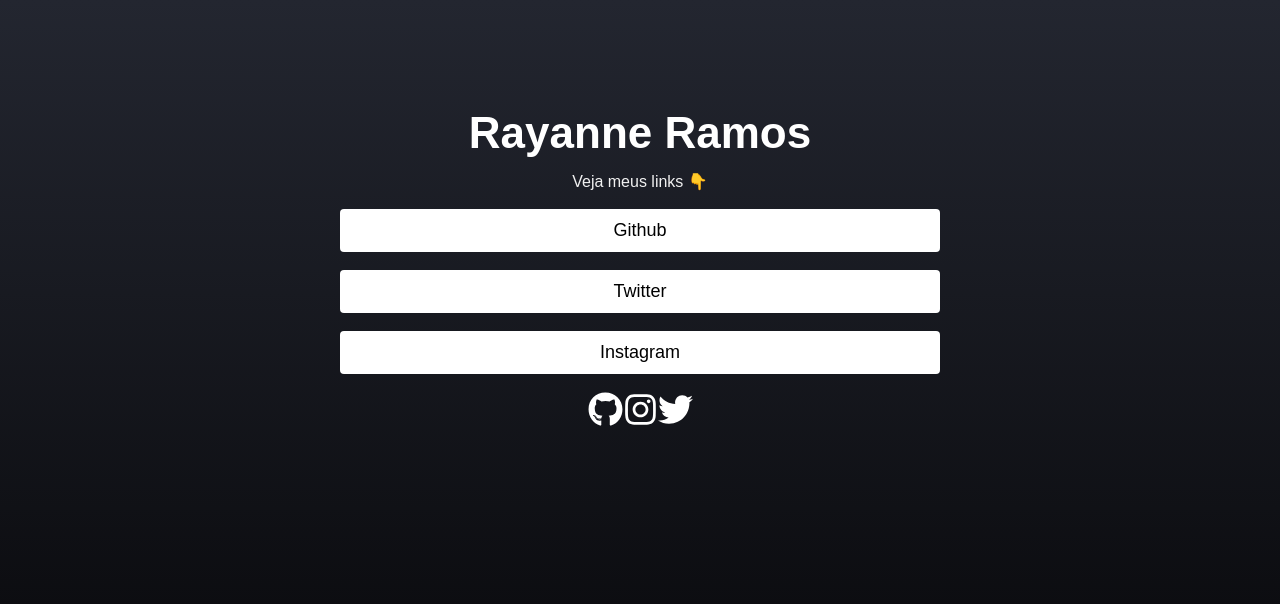
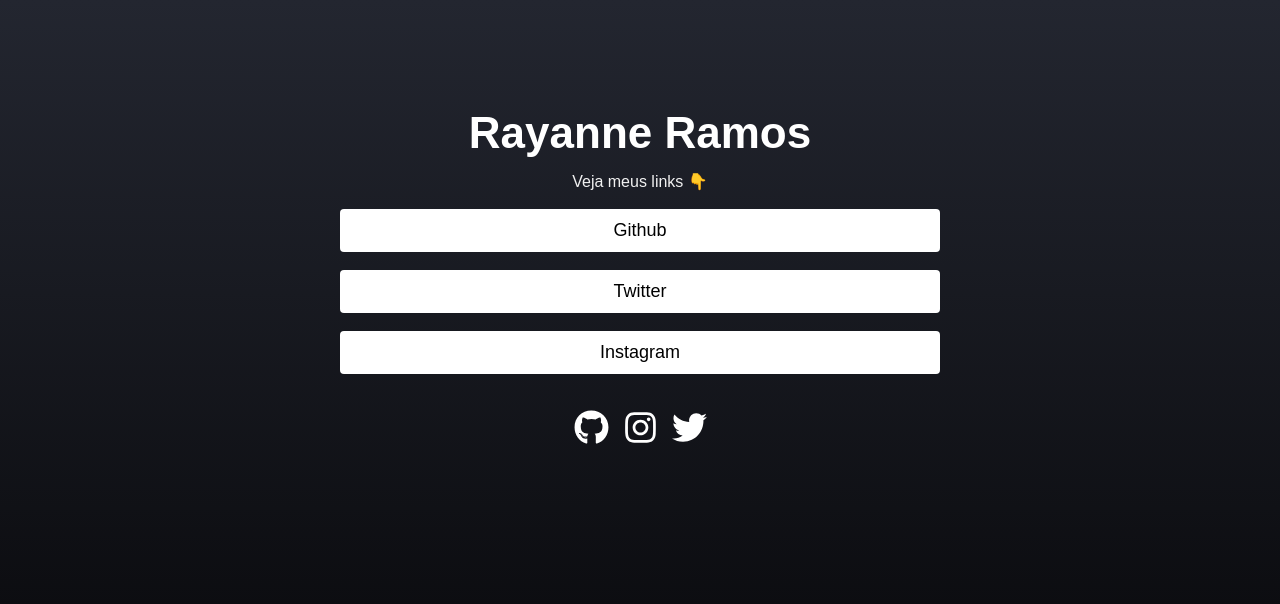
Before and after one commit to RayanneRamos/DevLink, a React (Create React App) app: page / in a window 1280 px wide. Shown: the top 604 px of the page. Built offline with nearby package versions, Linux system fonts and the light colour scheme.

Commit message:
Adicionando a estilização para os ícones de social media

```diff
--- a/src/pages/Home/styles.css
+++ b/src/pages/Home/styles.css
@@ -46,3 +46,10 @@
   line-height: 150%;
   color: #000;
 }
+
+footer {
+  display: flex;
+  justify-content: center;
+  gap: 14px;
+  margin: 18px 0;
+}
```
